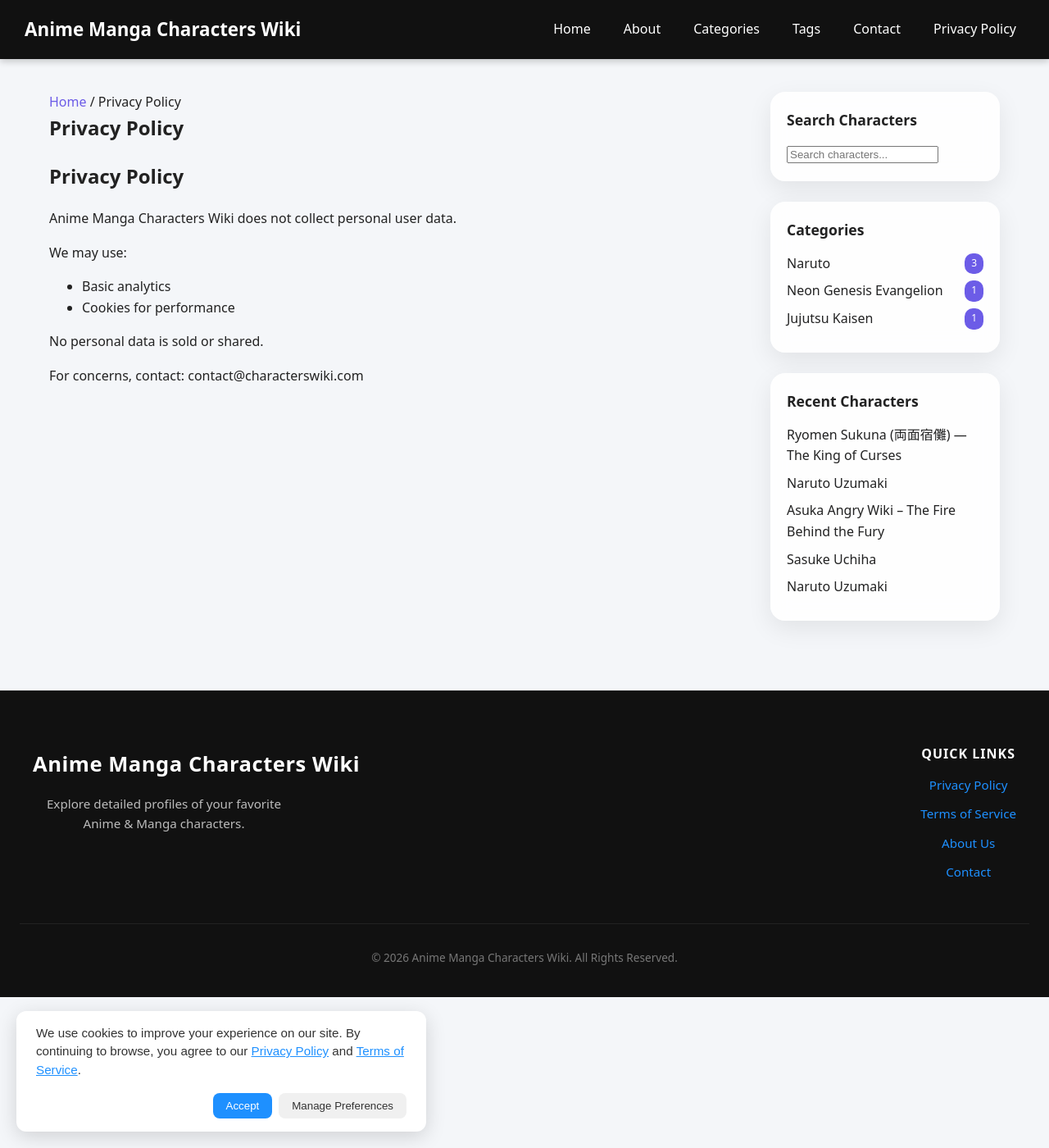
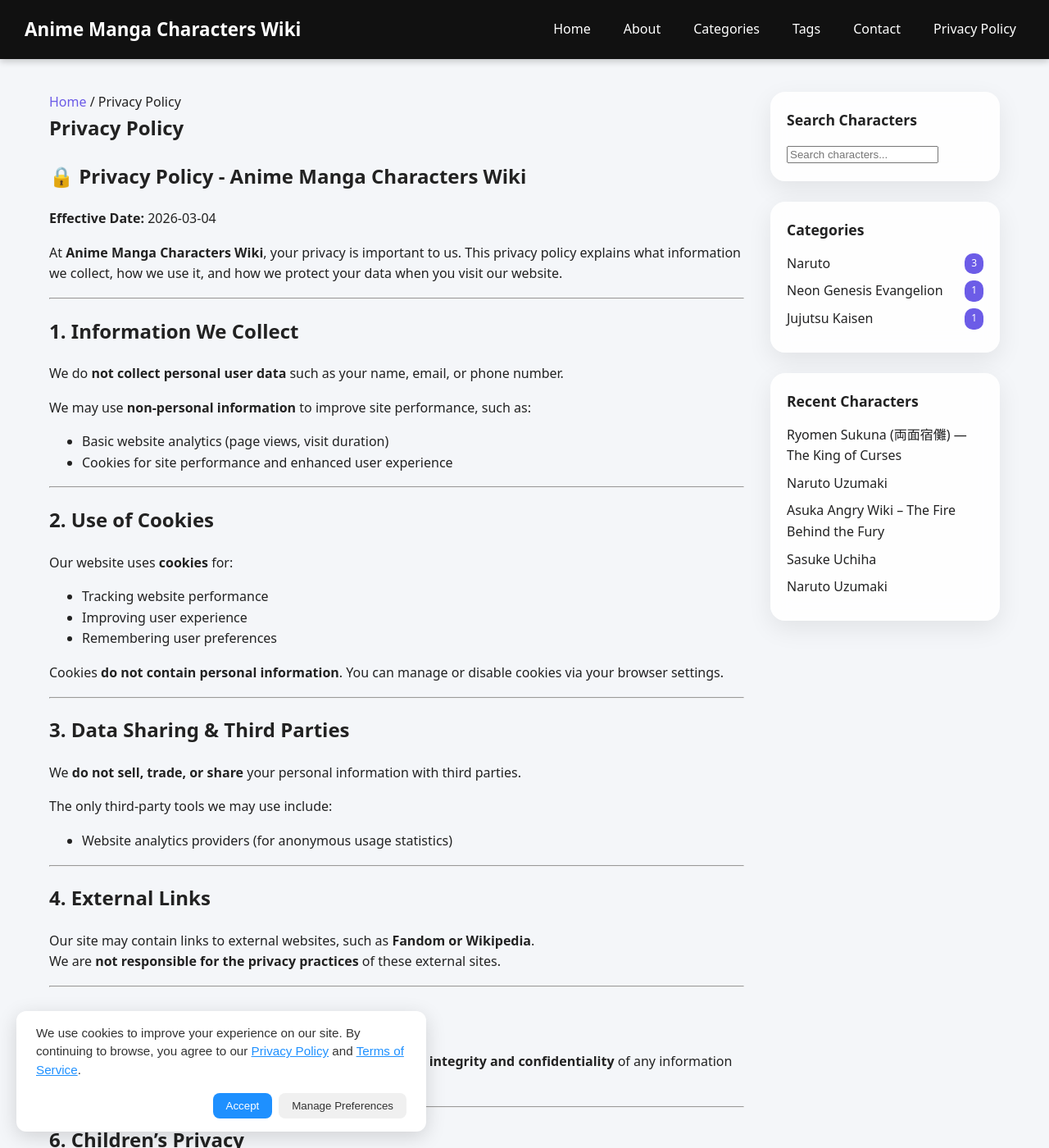
Before and after one commit to characterswiki/characters, a Jekyll site: the page built from _pages/privacy-policy.md, in a window 1280 px wide and 1400 px high. Shown: the whole window at 82% size. Built offline with Jekyll 4.4.1, drawn with Linux system fonts in a browser that asks for light colours; some of the changed text lies outside the part shown.

Commit message:
Update privacy-policy.md

```diff
--- a/_pages/privacy-policy.md
+++ b/_pages/privacy-policy.md
@@ -2,18 +2,83 @@
 layout: page
 title: Privacy Policy
 permalink: /privacy-policy/
-description: Privacy policy for Anime Manga Characters Wiki.
+description: Comprehensive Privacy Policy for Anime Manga Characters Wiki. Learn how we collect, use, and protect user data while providing detailed anime and manga character information.
 ---
 
-## Privacy Policy
+# 🔒 Privacy Policy - Anime Manga Characters Wiki
 
-Anime Manga Characters Wiki does not collect personal user data.
+**Effective Date:** 2026-03-04
 
-We may use:
+At **Anime Manga Characters Wiki**, your privacy is important to us. This privacy policy explains what information we collect, how we use it, and how we protect your data when you visit our website.
 
-- Basic analytics
-- Cookies for performance
+---
 
-No personal data is sold or shared.
+## 1. Information We Collect
 
-For concerns, contact: contact@characterswiki.com
+We do **not collect personal user data** such as your name, email, or phone number.
+
+We may use **non-personal information** to improve site performance, such as:
+
+- Basic website analytics (page views, visit duration)
+- Cookies for site performance and enhanced user experience
+
+---
+
+## 2. Use of Cookies
+
+Our website uses **cookies** for:
+
+- Tracking website performance
+- Improving user experience
+- Remembering user preferences
+
+Cookies **do not contain personal information**. You can manage or disable cookies via your browser settings.
+
+---
+
+## 3. Data Sharing & Third Parties
+
+We **do not sell, trade, or share** your personal information with third parties.
+
+The only third-party tools we may use include:
+
+- Website analytics providers (for anonymous usage statistics)
+
+---
+
+## 4. External Links
+
+Our site may contain links to external websites, such as **Fandom or Wikipedia**.
+We are **not responsible for the privacy practices** of these external sites.
+
+---
+
+## 5. Security
+
+We implement reasonable technical measures to **protect the integrity and confidentiality** of any information collected on our site.
+
+---
+
+## 6. Children’s Privacy
+
+Our website is **not directed to children under 13**.
+We do not knowingly collect personal information from children.
+
+---
+
+## 7. Contact Us
+
+If you have any questions or concerns regarding our privacy policy, please contact us:
+
+**Email:** [contact@characterswiki.com](mailto:contact@characterswiki.com)
+
+---
+
+## 8. Updates to this Policy
+
+We may update this Privacy Policy from time to time.
+The updated version will always be available at: [{{ '/privacy-policy/' | relative_url }}]({{ '/privacy-policy/' | relative_url }})
+
+---
+
+*Anime Manga Characters Wiki is committed to transparency and providing fans worldwide with a safe, private browsing experience while delivering detailed character profiles, story arcs, and more.*
```
